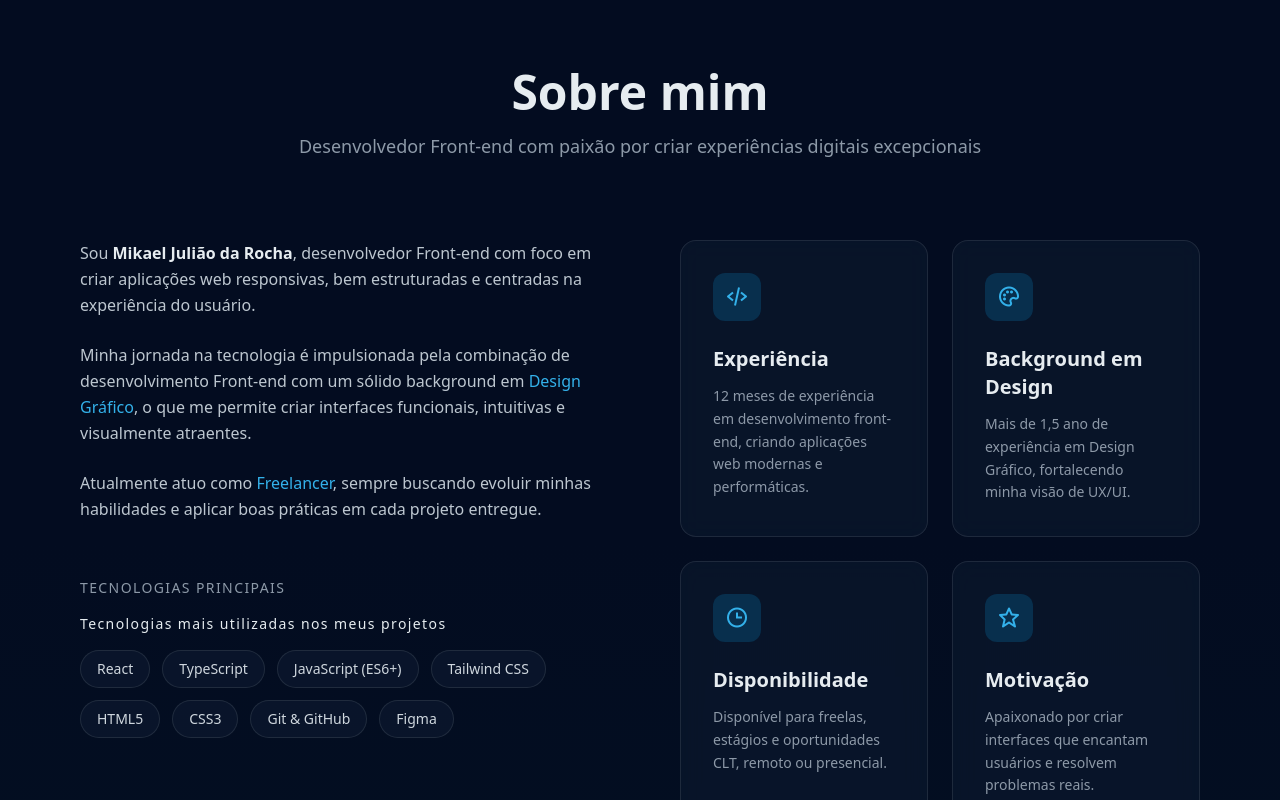
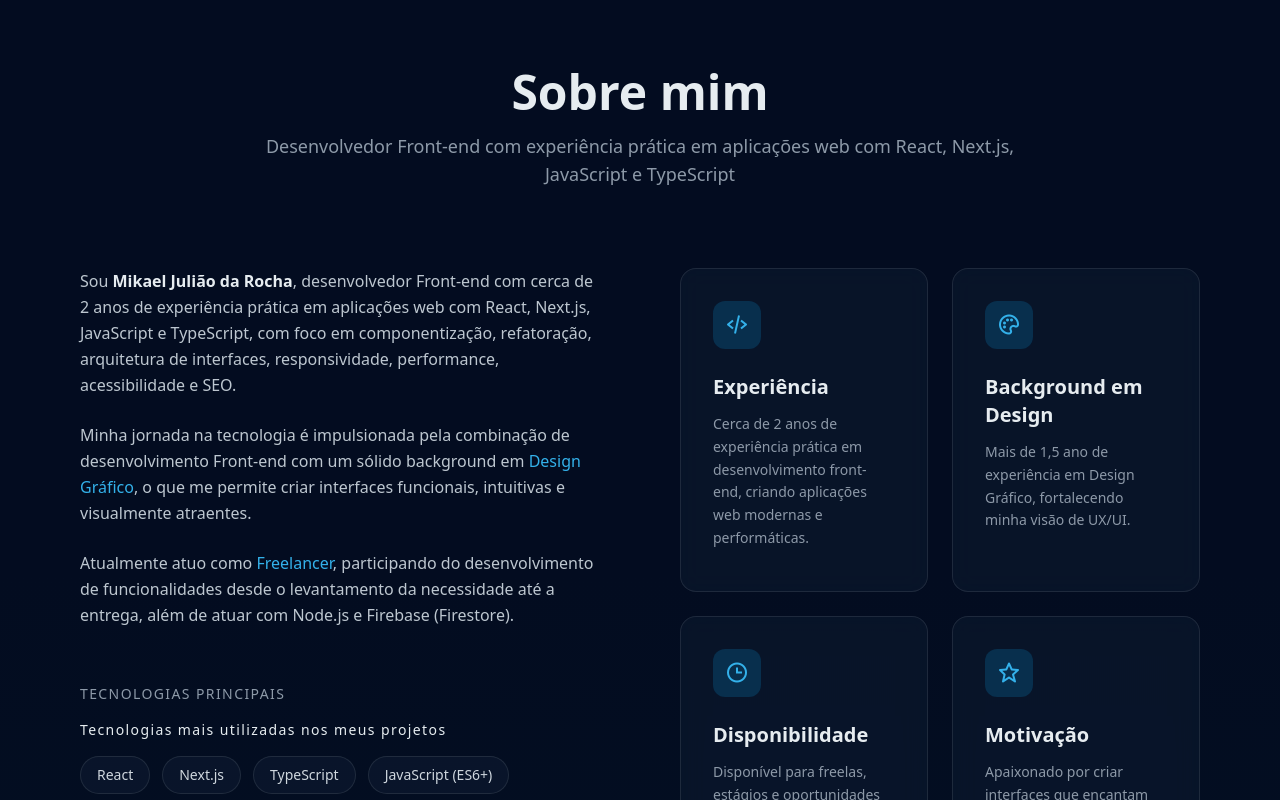
Before and after one commit to mikaeljuliao/projeto-portfolio-react, a React (Vite) app: page / in a window 1280 px wide. Shown: the part 860-1660 px from the top of the page. Built offline with nearby package versions, Linux system fonts and the light colour scheme.

Commit message:
feat: atualiza resumo profissional

```diff
--- a/src/componentes/Sobre.jsx
+++ b/src/componentes/Sobre.jsx
@@ -17,7 +17,7 @@ export default function Sobre() {
         </h2>
 
         <p className="text-gray-400 text-lg">
-          Desenvolvedor Front-end com paixão por criar experiências digitais excepcionais
+          Desenvolvedor Front-end com experiência prática em aplicações web com React, Next.js, JavaScript e TypeScript
         </p>
       </div>
 
@@ -28,8 +28,10 @@ export default function Sobre() {
         <div className="flex flex-col gap-6 text-gray-300 leading-relaxed">
           <p>
             Sou <span className="text-white font-semibold">Mikael Julião da Rocha</span>,
-            desenvolvedor Front-end com foco em criar aplicações web responsivas,
-            bem estruturadas e centradas na experiência do usuário.
+            desenvolvedor Front-end com cerca de 2 anos de experiência prática em
+            aplicações web com React, Next.js, JavaScript e TypeScript, com foco em
+            componentização, refatoração, arquitetura de interfaces, responsividade,
+            performance, acessibilidade e SEO.
           </p>
 
           <p>
@@ -41,8 +43,8 @@ export default function Sobre() {
 
           <p>
             Atualmente atuo como <span className="text-sky-400">Freelancer</span>,
-            sempre buscando evoluir minhas habilidades e aplicar boas práticas
-            em cada projeto entregue.
+            participando do desenvolvimento de funcionalidades desde o levantamento
+            da necessidade até a entrega, além de atuar com Node.js e Firebase (Firestore).
           </p>
 
           {/* TECNOLOGIAS */}
@@ -55,13 +57,15 @@ export default function Sobre() {
             <div className="flex flex-wrap gap-3">
               {[
                 "React",
+                "Next.js",
                 "TypeScript",
                 "JavaScript (ES6+)",
                 "Tailwind CSS",
                 "HTML5",
                 "CSS3",
                 "Git & GitHub",
-                "Figma",
+                "Node.js",
+                "Firebase (Firestore)",
               ].map((tech) => (
                 <span
                   key={tech}
@@ -86,7 +90,7 @@ export default function Sobre() {
             {
               icon: "bx-code-alt",
               title: "Experiência",
-              text: "12 meses de experiência em desenvolvimento front-end, criando aplicações web modernas e performáticas.",
+              text: "Cerca de 2 anos de experiência prática em desenvolvimento front-end, criando aplicações web modernas e performáticas.",
             },
             {
               icon: "bx-palette",
@@ -136,7 +140,7 @@ export default function Sobre() {
       {/* MÉTRICAS */}
       <div className="mt-28 grid grid-cols-2 md:grid-cols-4 gap-10 text-center max-w-6xl mx-auto">
         {[
-          { value: "12+", label: "Meses de experiência" },
+          { value: "2+", label: "Anos de experiência" },
           { value: "5+", label: "Projetos entregues" },
           { value: "1.5+", label: "Anos em Design" },
           { value: "100%", label: "Comprometimento" },
```
